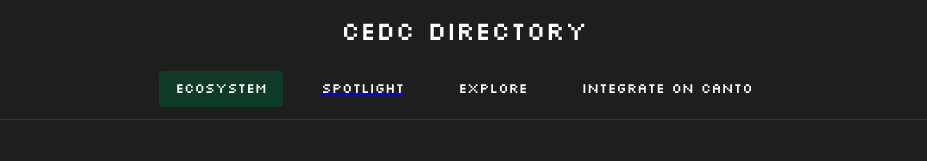
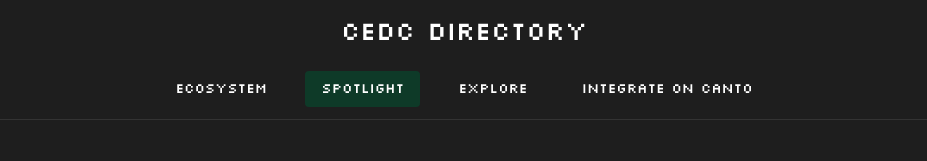
Before and after one commit to Plex-Engineer/canto-ecosystem, a Next.js app: page /spotlight in a window 1280 px wide. Shown: the top 161 px of the page, without its empty margins (176-1103 px from the left). Built offline with nearby package versions, Linux system fonts and the light colour scheme.

Commit message:
bug : active link effect

```diff
--- a/components/modal/modal.module.scss
+++ b/components/modal/modal.module.scss
@@ -10,7 +10,7 @@
   justify-content: center;
   align-items: center;
   background-color: rgba(0, 0, 0, 0.6);
-  animation: fade-in 0.4s forwards;
+  animation: fade-in 0.15s forwards;
 
   @keyframes fade-in {
     0% {
@@ -23,7 +23,7 @@
 }
 
 .fadeout {
-  animation: fade-out 0.4s forwards;
+  animation: fade-out 0.15s forwards;
 
   @keyframes fade-out {
     0% {
--- a/components/navbar/navbar.module.scss
+++ b/components/navbar/navbar.module.scss
@@ -26,6 +26,7 @@
   border-radius: 4px;
   transition: background-color 0.2s ease-in-out;
   cursor: pointer;
+  text-decoration: none;
   &:hover {
     background-color: rgba(3, 81, 50, 0.555);
   }
--- a/components/navbar/navbar.tsx
+++ b/components/navbar/navbar.tsx
@@ -1,5 +1,5 @@
 "use client";
-
+import { usePathname } from "next/navigation";
 import { useState } from "react";
 import Modal from "../modal/modal";
 import Text from "../text/text";
@@ -11,8 +11,8 @@
 type ModalType = "" | "integrate" | "recommend";
 
 const NavBar = () => {
-  const [modalType, setModalType] = useState<ModalType>(""); // ["", "integrate"
-
+  const [modalType, setModalType] = useState<ModalType>("");
+  const pathname = usePathname();
   return (
     <nav className={styles.navbar}>
       <Modal
@@ -32,17 +32,25 @@
       </Text>
 
       <ul className={styles["nav-list"]}>
-        <li className={`${styles["nav-item"]} ${styles.active}`}>
+        <Link
+          href="/"
+          className={`${styles["nav-item"]} ${
+            pathname == "/" && styles.active
+          }`}
+        >
           <Text type="silkscreen" color="white" size={14}>
             Ecosystem
           </Text>
-        </li>
-        <Link href="/spotlight">
-          <li className={styles["nav-item"]}>
-            <Text type="silkscreen" color="white" size={14}>
-              Spotlight
-            </Text>
-          </li>
+        </Link>
+        <Link
+          href="/spotlight"
+          className={`${styles["nav-item"]} ${
+            pathname == "/spotlight" && styles.active
+          }`}
+        >
+          <Text type="silkscreen" color="white" size={14}>
+            Spotlight
+          </Text>
         </Link>
         <li
           className={styles["nav-item"]}
```
Also changed, not shown: app/bridge.tsx (added, +28 -0 lines).
